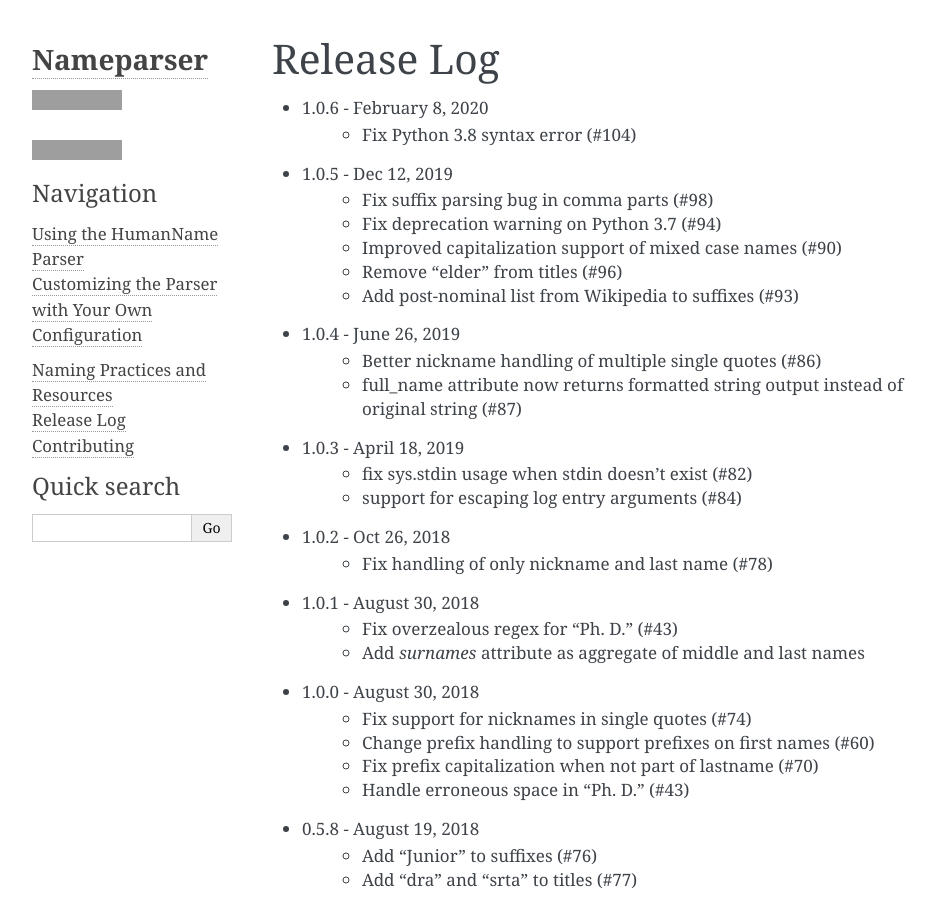
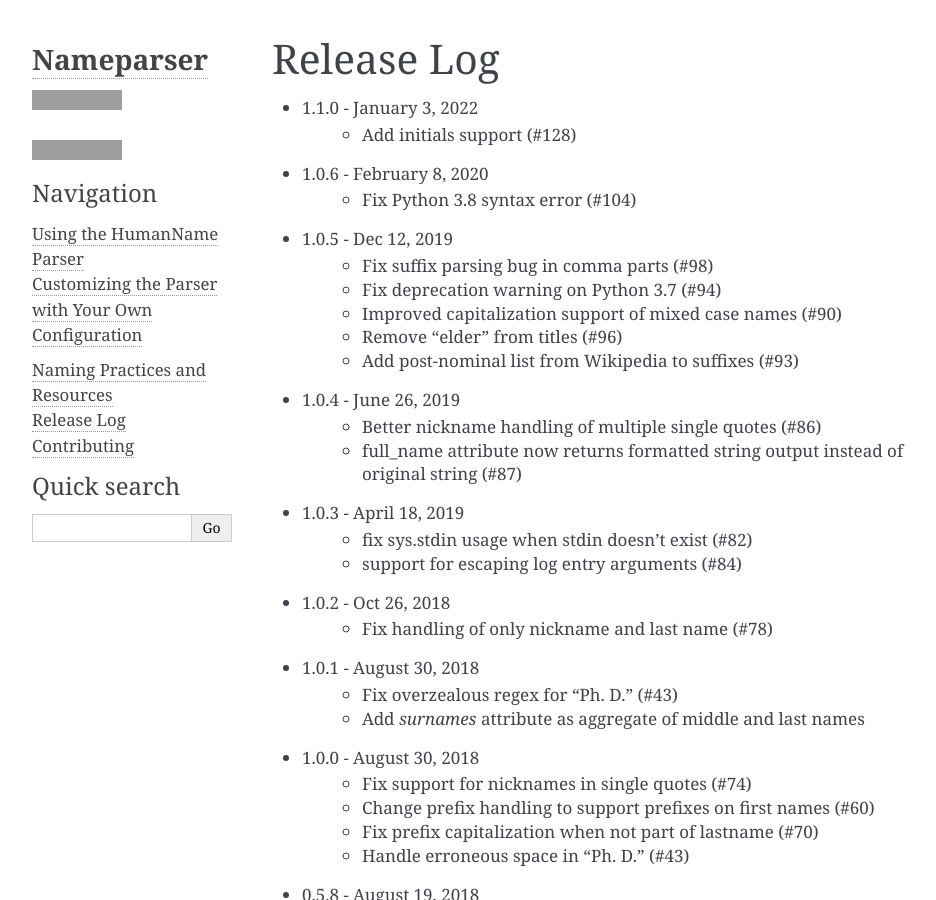
Before and after one commit to derek73/python-nameparser, a Sphinx documentation site: the page built from docs/release_log.rst, in a window 1280 px wide and 900 px high, cut to the strip 0-900 px from the top of the window. Shown: the whole strip, without its empty margins (148-1084 px from the left). Built offline with Sphinx 7.4.7, drawn with Linux system fonts in a browser that asks for light colours; pages that are not in the unit, such as notebooks, are missing from menus; grey boxes are pictures that could not be loaded.

Commit message:
bump to version 1.1.0

```diff
--- a/docs/release_log.rst
+++ b/docs/release_log.rst
@@ -1,5 +1,7 @@
 Release Log
 ===========
+* 1.1.0 - January 3, 2022
+    - Add initials support (#128)
 * 1.0.6 - February 8, 2020
     - Fix Python 3.8 syntax error (#104)
 * 1.0.5 - Dec 12, 2019
--- a/nameparser/__init__.py
+++ b/nameparser/__init__.py
@@ -1,4 +1,4 @@
-VERSION = (1, 0, 6)
+VERSION = (1, 1, 0)
 __version__ = '.'.join(map(str, VERSION))
 __author__ = "Derek Gulbranson"
 __author_email__ = 'derek73@gmail.com'
```
